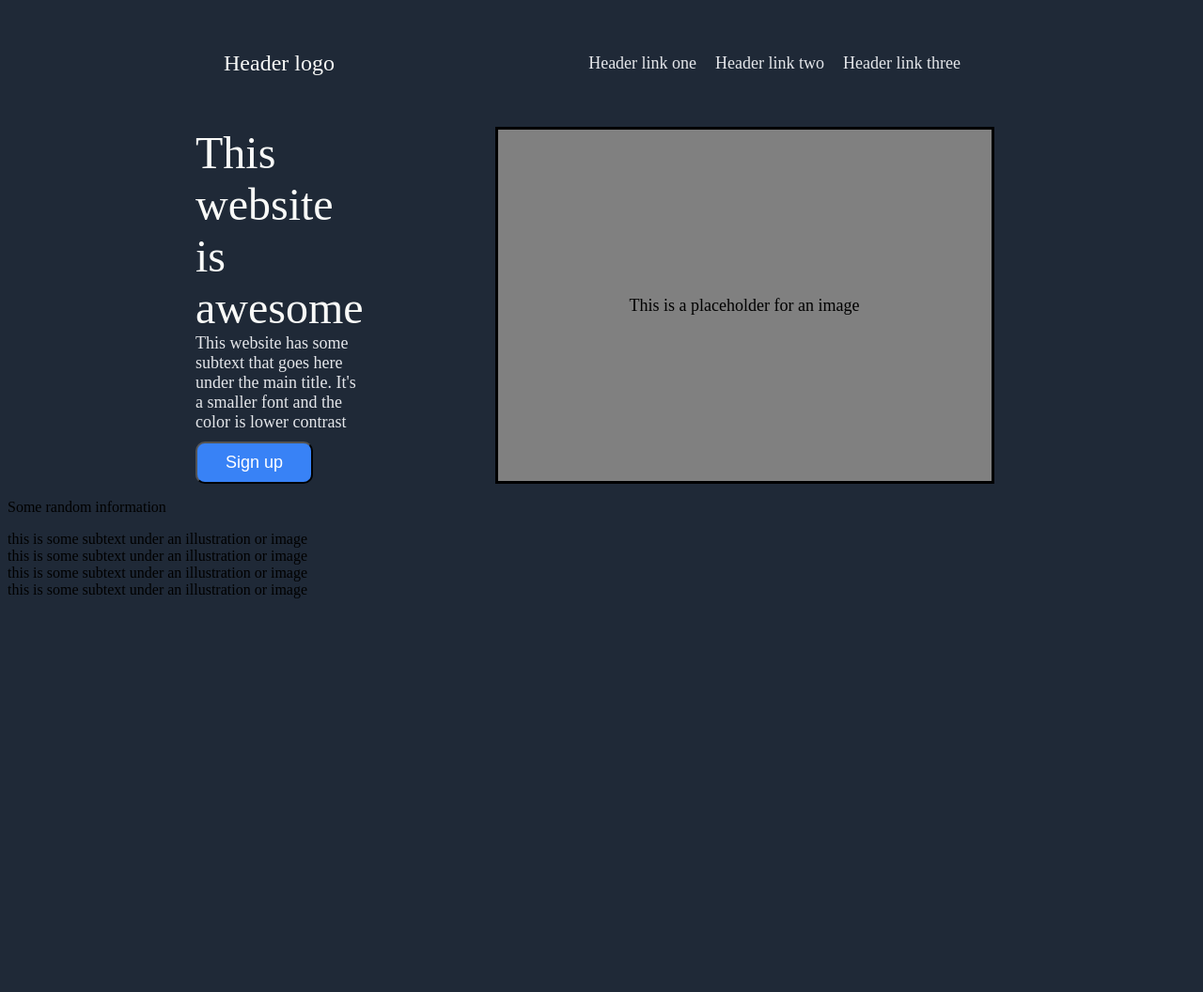
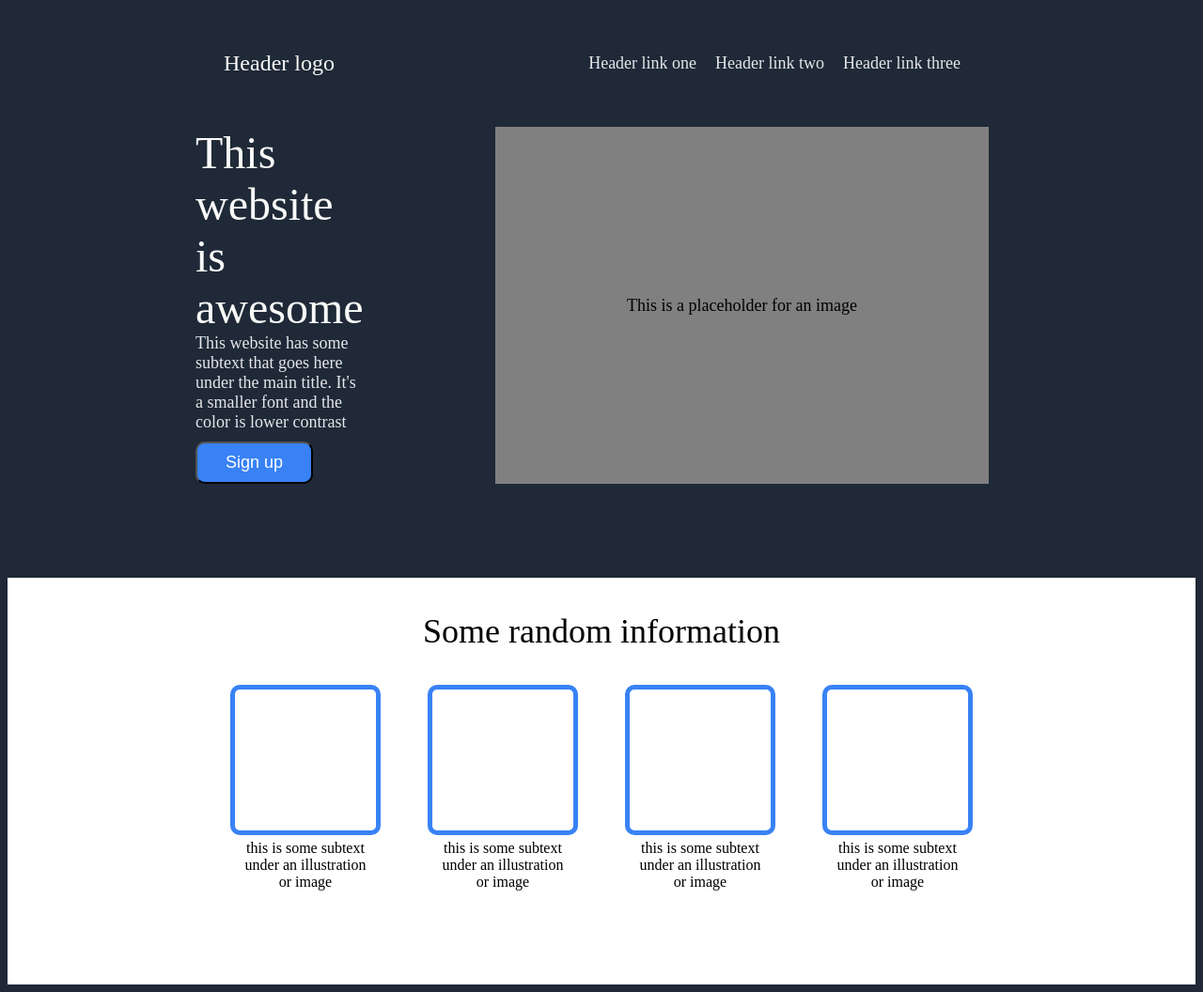
Before and after one commit to Alsaaram/odin-flex, a plain HTML site: page index.html in a window 1280 px wide. Shown: the whole page at 94% size. Before the commit the page ends 800 px from the top, so only its background shows below. Drawn offline with Linux system fonts and the light colour scheme.

Commit message:
Layout of section one completed

```diff
--- a/styles.css
+++ b/styles.css
@@ -64,7 +64,6 @@ body {
     background-color: grey;
     display: flex;
     align-items: center;
-    border-style: solid;
 }
 
 button {
@@ -75,3 +74,48 @@ button {
     padding: 10px 30px;
     margin-top: 10px;
 }
+
+.section-one {
+    display: flex;
+    align-items: center;
+    justify-content: center;
+    margin-top: 100px;
+    background-color: white;
+}
+
+.p4 {
+    color: black;
+    font-size: 36px;
+}
+
+.box-container {
+    display: flex;
+    background-color: white;
+    justify-content: center;
+    align-items: center;
+    gap: 50px;
+}
+
+.box {
+    width: 150px;
+    height: 150px;
+    border-style: solid;
+    border-color: #3882F6;
+    border-width: 5px;
+    border-radius: 10px;
+}
+
+.subtext-container {
+    background-color: white;
+    display: flex;
+    justify-content: center;
+    gap: 80px;
+    text-align: center;
+    padding-bottom: 100px;
+
+}
+
+.subtext {
+    width: 130px;
+    margin-top: 5px;
+}
```
